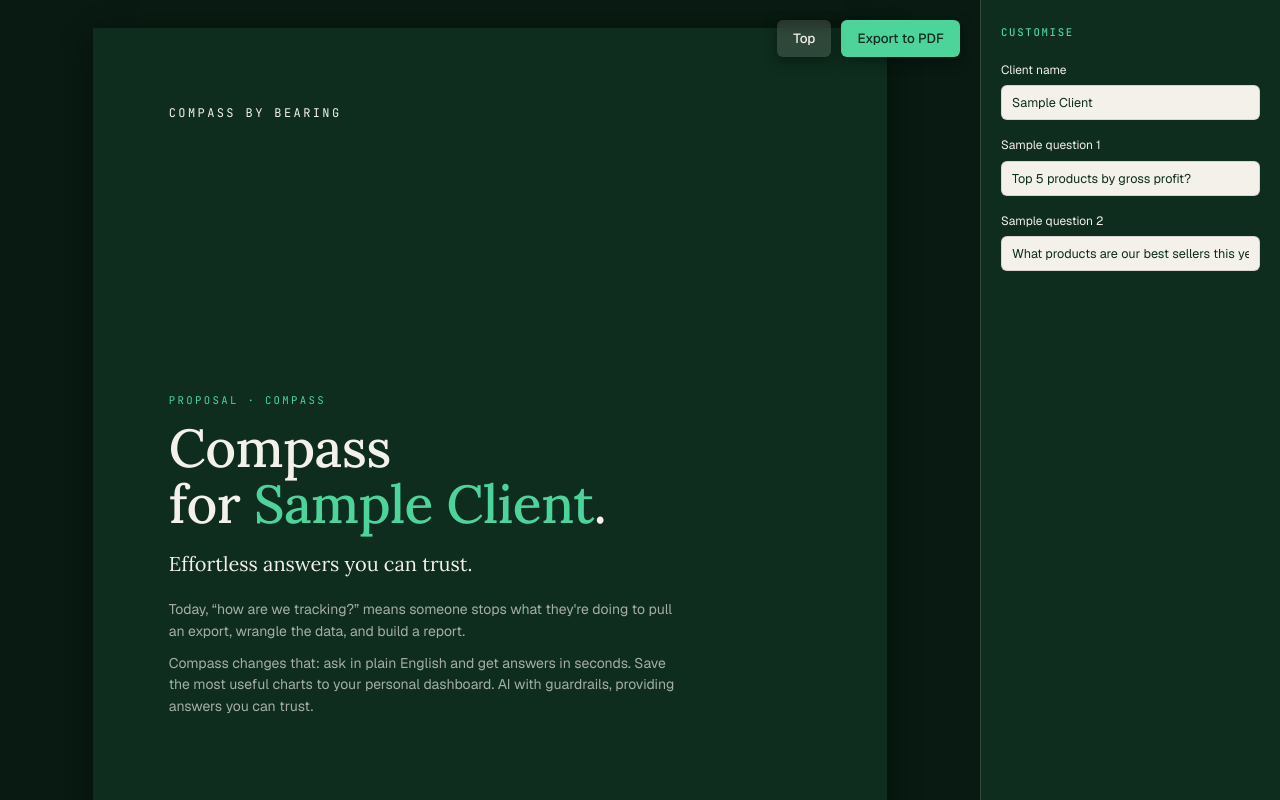
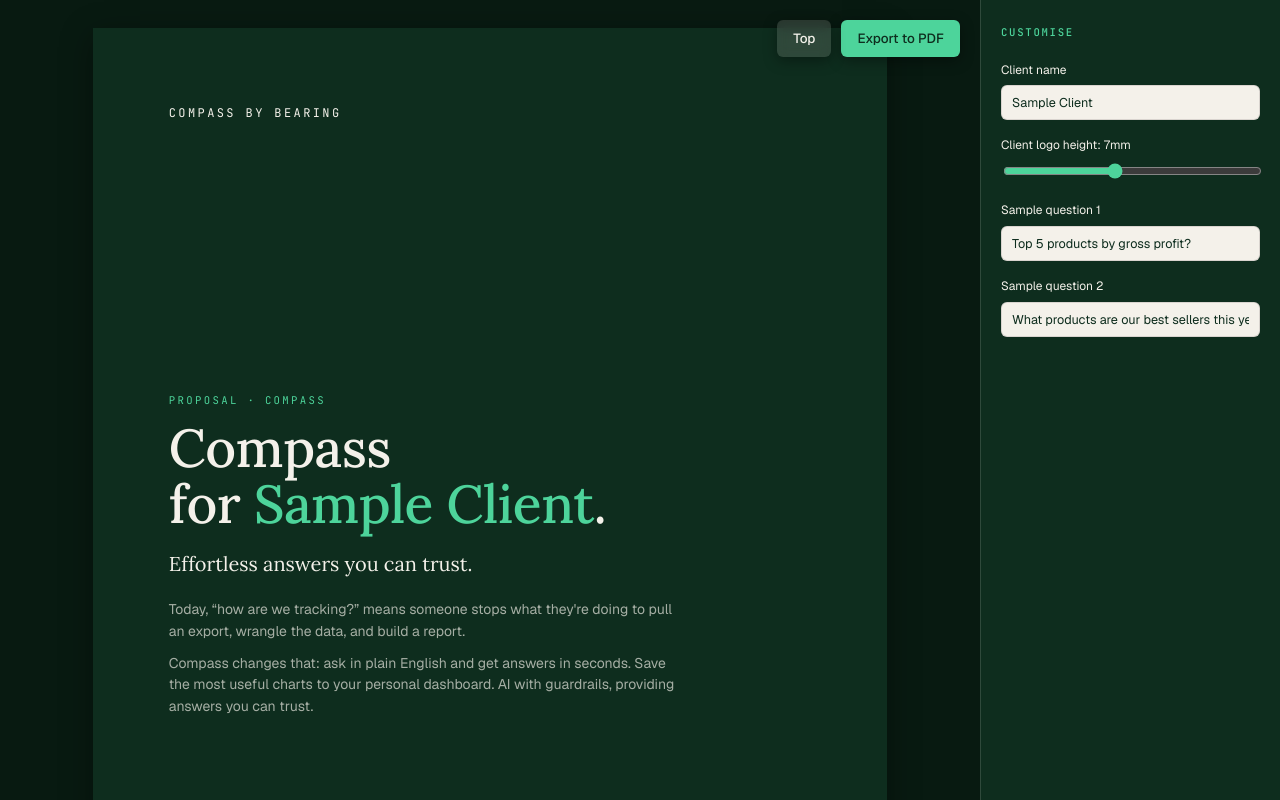
Before and after one commit to SamWoolerton/compass-proposals, a React (Vite) app: page / in a window 1280 px wide. Shown: the top 800 px of the page. Built offline with nearby package versions, Linux system fonts and the light colour scheme.

Commit message:
Configurable client logo height in the config pane

```diff
--- a/src/App.tsx
+++ b/src/App.tsx
@@ -4,7 +4,7 @@ import Page, { Pages } from './Page.jsx'
 import './paged.css'
 
 const clientLogo = 'stoney-creek.svg'
-const clientLogoHeight = '7mm'
+const defaultClientLogoHeight = 7
 
 type ClientPortalConfig = { visible: false } | { visible: true; label: string }
 const clientPortalsConfig: ClientPortalConfig = { visible: false }
@@ -220,6 +220,9 @@ const Icon = {
 export default function App() {
   const [clientName, setClientName] = useState('Sample Client')
   const [sampleQuestions, setSampleQuestions] = useState(retailSampleQuestions)
+  const [clientLogoHeight, setClientLogoHeight] = useState(
+    defaultClientLogoHeight,
+  )
 
   useEffect(
     function setDocName() {
@@ -249,6 +252,8 @@ export default function App() {
         onClientNameChange={setClientName}
         sampleQuestions={sampleQuestions}
         onSampleQuestionChange={setSampleQuestion}
+        clientLogoHeight={clientLogoHeight}
+        onClientLogoHeightChange={setClientLogoHeight}
       />
 
       <Pages>
@@ -290,7 +295,7 @@ export default function App() {
                     className="client-logo"
                     src={`/logos/${clientLogo}`}
                     alt={clientName}
-                    style={{ height: clientLogoHeight }}
+                    style={{ height: `${clientLogoHeight}mm` }}
                   />
                 </dd>
               </div>
--- a/src/ConfigPane.jsx
+++ b/src/ConfigPane.jsx
@@ -5,6 +5,8 @@ export default function ConfigPane({
   onClientNameChange,
   sampleQuestions,
   onSampleQuestionChange,
+  clientLogoHeight,
+  onClientLogoHeightChange,
 }) {
   return (
     <aside className="config-pane no-print">
@@ -16,6 +18,18 @@ export default function ConfigPane({
           type="text"
           value={clientName}
           onChange={e => onClientNameChange(e.target.value)}
+        />
+      </label>
+
+      <label className="field">
+        <span>Client logo height: {clientLogoHeight}mm</span>
+        <input
+          type="range"
+          min="4"
+          max="11"
+          step="0.1"
+          value={clientLogoHeight}
+          onChange={e => onClientLogoHeightChange(Number(e.target.value))}
         />
       </label>
 
--- a/src/paged.css
+++ b/src/paged.css
@@ -868,6 +868,12 @@ table.price tr.total td {
   border-radius: 6px;
   padding: 8px 10px;
 }
+.config-pane input[type='range'] {
+  padding: 0;
+  background: none;
+  border: none;
+  accent-color: var(--mint-400);
+}
 .config-pane input:focus {
   outline: 2px solid var(--mint-400);
   outline-offset: 1px;
```
